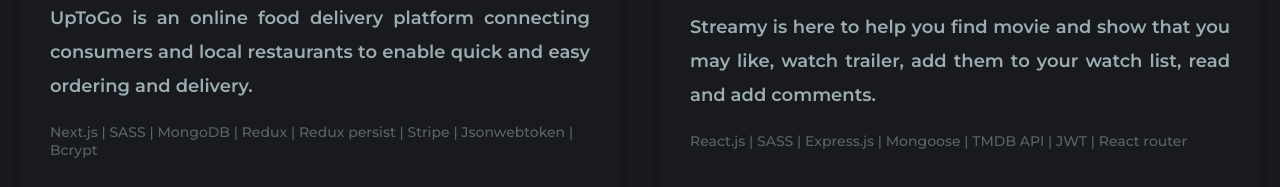
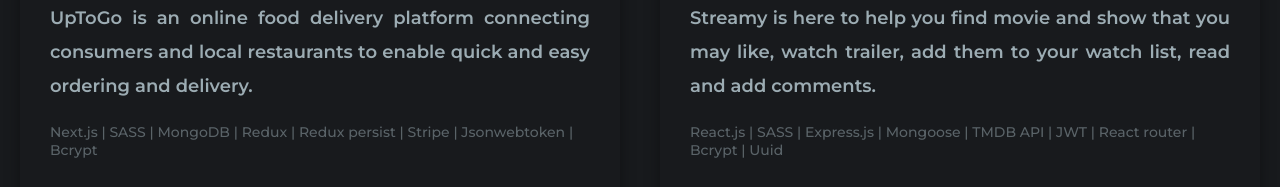
Before and after one commit to kevinsauvage/next-portfolio, a Next.js app: page / in a window 1280 px wide. Shown: the part 2761-2948 px from the top of the page. Built offline with nearby package versions, Linux system fonts and the light colour scheme.

Commit message:
updating project languages

```diff
--- a/src/data/projects.js
+++ b/src/data/projects.js
@@ -20,7 +20,8 @@ const projects = [
     },
     description:
       "Streamy is here to help you find movie and show that you may like, watch trailer, add them to your watch list, read and add comments.",
-    languages: "React.js | SASS |  Express.js | Mongoose | TMDB API | JWT | React router",
+    languages:
+      "React.js | SASS |  Express.js | Mongoose | TMDB API | JWT | React router | Bcrypt | Uuid",
     websiteLink: "https://streamy.fun/",
     githubLink: [
       "https://github.com/kevinsauvage/streamyV2-client",
```
